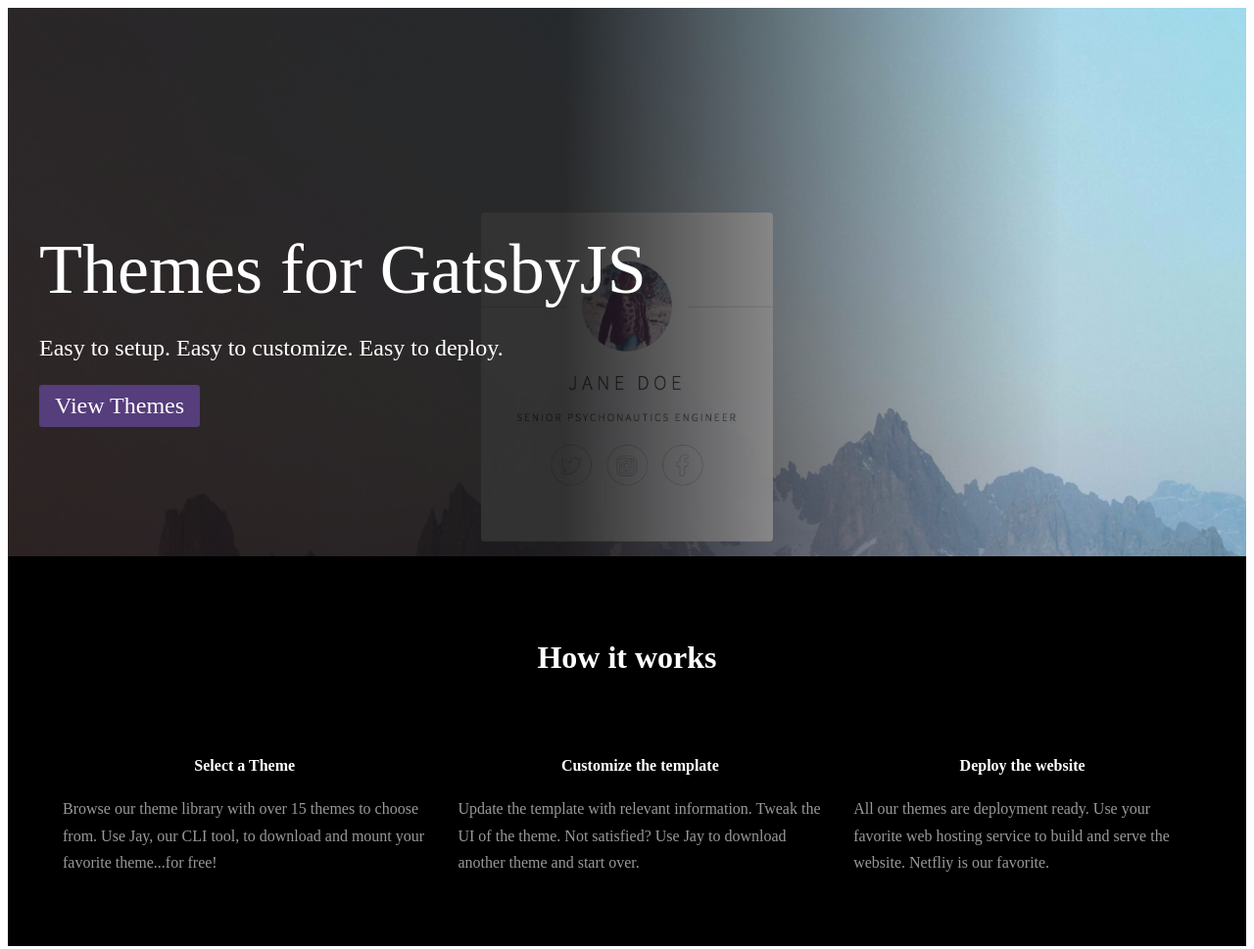
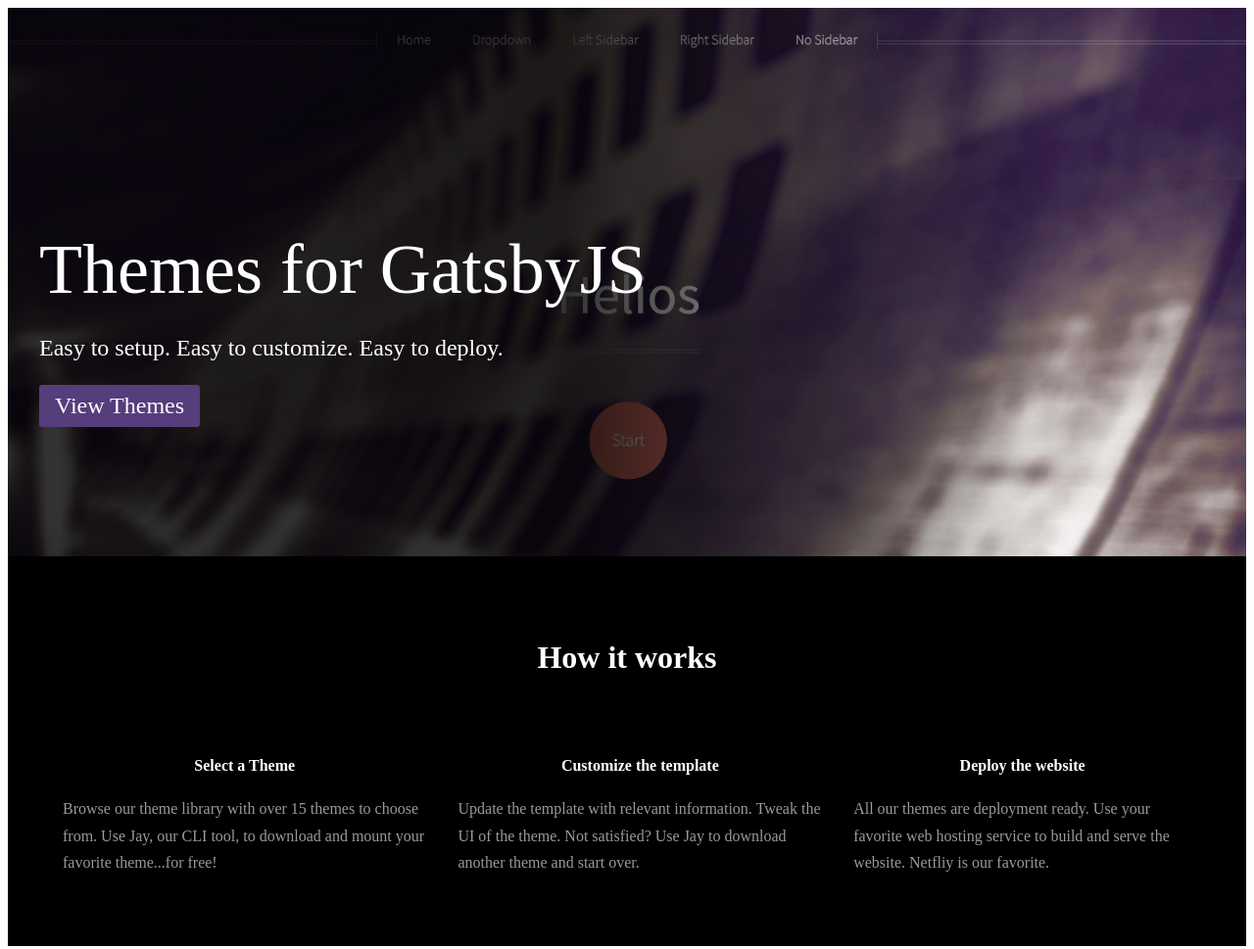
Before and after one commit to nodox/gatsby-manor-docs, a Gatsby site: page / in a window 1280 px wide. Shown: the whole page at 98% size. Built offline with nearby package versions, Linux system fonts and the light colour scheme; Gatsby itself is replaced by a stand-in of ours.

Commit message:
Add progressive image loading to all site wide images.

```diff
--- a/gatsby-config.js
+++ b/gatsby-config.js
@@ -6,6 +6,8 @@
   plugins: [
     'gatsby-plugin-catch-links',
     `gatsby-plugin-react-helmet`,
+    `gatsby-transformer-sharp`,
+    `gatsby-plugin-sharp`,
     {
       resolve: `gatsby-plugin-sass`,
       options: {
@@ -20,6 +22,13 @@
       },
     },
     {
+      resolve: `gatsby-source-filesystem`,
+      options: {
+        name: `images`,
+        path: `${__dirname}/src/images/`
+      }
+    },
+    {
       resolve: 'gatsby-transformer-remark',
       options: {
         plugins: [] // just in case those previously mentioned remark plugins sound cool :)
--- a/package.json
+++ b/package.json
@@ -6,12 +6,15 @@
   "dependencies": {
     "classnames": "^2.2.5",
     "gatsby": "^1.9.102",
+    "gatsby-image": "^1.0.33",
     "gatsby-link": "^1.6.24",
     "gatsby-plugin-catch-links": "^1.0.9",
     "gatsby-plugin-react-helmet": "^1.0.8",
     "gatsby-plugin-sass": "^1.0.13",
+    "gatsby-plugin-sharp": "^1.6.24",
     "gatsby-source-filesystem": "^1.5.8",
     "gatsby-transformer-remark": "^1.7.21",
+    "gatsby-transformer-sharp": "^1.6.16",
     "react-icons": "^2.2.7",
     "react-test-renderer": "^16.2.0"
   },
--- a/src/components/Showcase.jsx
+++ b/src/components/Showcase.jsx
@@ -1,6 +1,7 @@
 import React from 'react';
 import Link from 'gatsby-link';
 import classNames from 'classnames';
+import Img from "gatsby-image";
 
 import "../styles/_showcase.scss";
 
@@ -9,11 +10,8 @@
 import heliosImg from '../images/helios.jpg'
 import identityImg from '../images/identity.jpg'
 
-
-
-
 const Showcase = (props) => {
-  const { data, } = props;
+  const { data, images } = props;
 
   let ActionButton = null;
 
@@ -31,15 +29,23 @@
     'showcase': true,
   });
 
+  var imagesArray = [];
+  Object.keys(images).forEach(key => {
+    imagesArray = [...imagesArray, key];
+  });
+
+  var imageToMount = imagesArray[Math.floor(Math.random() * imagesArray.length)];
 
   return (
     <div className={showcaseClassses}>
       <div className="showcase--images">
         <div className="showcase--gradient">
-          <img className="showcase--img" src={lensImg} />
-          <img className="showcase--img" src={parallelismImg} />
-          <img className="showcase--img" src={heliosImg} />
-          <img className="showcase--img" src={identityImg} />
+          <Img
+            className="showcase--img"
+            title="Theme image"
+            alt="title theme"
+            sizes={images[imageToMount].sizes}
+          />
         </div>
       </div>
 
--- a/src/pages/index.js
+++ /dev/null
@@ -1,63 +0,0 @@
-import React from 'react';
-import Link from 'gatsby-link';
-import Highlight from '../components/Highlight';
-import Showcase from '../components/Showcase';
-import CodeSnippet from '../components/CodeSnippet';
-
-import "../styles/home.scss";
-
-const IndexPage = () => {
-  const data = {
-    hero: {
-      lead: {
-        title: 'Themes for GatsbyJS',
-        partOne: 'Easy to setup. Easy to customize. Easy to deploy.',
-        callToAction: {
-          text: 'View Themes',
-          path: '/themes',
-        },
-      },
-    },
-    highlights: [
-      {
-        headline: 'Select a Theme',
-        content: 'Browse our theme library with over 15 themes to choose from. \
-                  Use Jay, our CLI tool, to download \
-                  and mount your favorite theme...for free!',
-      },
-      {
-        headline: 'Customize the template',
-        content: 'Update the template with relevant information. Tweak the UI of \
-                  the theme. Not satisfied? Use Jay to download another theme \
-                  and start over.',
-      },
-      {
-        headline: 'Deploy the website',
-        content: 'All our themes are deployment ready. Use your favorite web hosting \
-                  service to build and serve the website. \
-                  Netfliy is our favorite.',
-      },
-    ],
-  }
-
-  return (
-    <div>
-      <Showcase data={data.hero} />
-
-      <div className="home-container">
-        <div className="home--section">
-          <h1>How it works</h1>
-        </div>
-        <div className="home--highlight">
-          {data.highlights.map((obj, idx) => {
-            return (
-              <Highlight key={idx} data={obj} />
-            );
-          })}
-        </div>
-      </div>
-    </div>
-  );
-}
-
-export default IndexPage
--- /dev/null
+++ b/src/pages/index.jsx
@@ -0,0 +1,95 @@
+import React from 'react';
+import Link from 'gatsby-link';
+import Highlight from '../components/Highlight';
+import Showcase from '../components/Showcase';
+import CodeSnippet from '../components/CodeSnippet';
+
+import "../styles/home.scss";
+
+class IndexPage extends React.Component {
+  constructor(props) {
+    super(props)
+  }
+
+  render() {
+    const data = {
+      hero: {
+        lead: {
+          title: 'Themes for GatsbyJS',
+          partOne: 'Easy to setup. Easy to customize. Easy to deploy.',
+          callToAction: {
+            text: 'View Themes',
+            path: '/themes',
+          },
+        },
+      },
+      highlights: [
+        {
+          headline: 'Select a Theme',
+          content: 'Browse our theme library with over 15 themes to choose from. \
+                    Use Jay, our CLI tool, to download \
+                    and mount your favorite theme...for free!',
+        },
+        {
+          headline: 'Customize the template',
+          content: 'Update the template with relevant information. Tweak the UI of \
+                    the theme. Not satisfied? Use Jay to download another theme \
+                    and start over.',
+        },
+        {
+          headline: 'Deploy the website',
+          content: 'All our themes are deployment ready. Use your favorite web hosting \
+                    service to build and serve the website. \
+                    Netfliy is our favorite.',
+        },
+      ],
+    }
+
+    return (
+      <div>
+        <Showcase data={data.hero} images={this.props.data}/>
+
+        <div className="home-container">
+          <div className="home--section">
+            <h1>How it works</h1>
+          </div>
+          <div className="home--highlight">
+            {data.highlights.map((obj, idx) => {
+              return (
+                <Highlight key={idx} data={obj} />
+              );
+            })}
+          </div>
+        </div>
+      </div>
+    );
+  }
+
+}
+
+export default IndexPage
+
+export const pageQuery = graphql`
+  query ShowcaseThemeImagesQuery {
+    parallelismImage: imageSharp(id: { regex: "/parallelism/" }) {
+      sizes(maxWidth: 1670 ) {
+        ...GatsbyImageSharpSizes
+      }
+    },
+    identityImage: imageSharp(id: { regex: "/identity/" }) {
+      sizes(maxWidth: 1670 ) {
+        ...GatsbyImageSharpSizes
+      }
+    },
+    heliosImage: imageSharp(id: { regex: "/helios/" }) {
+      sizes(maxWidth: 1670 ) {
+        ...GatsbyImageSharpSizes
+      }
+    },
+    lensImage: imageSharp(id: { regex: "/lens/" }) {
+      sizes(maxWidth: 1670 ) {
+        ...GatsbyImageSharpSizes
+      }
+    },
+  }
+`
--- a/src/styles/_showcase.scss
+++ b/src/styles/_showcase.scss
@@ -50,38 +50,6 @@
   width: 100%;
   height: auto;
   position: absolute;
-}
-
-.showcase--images .showcase--img {
-  animation-name: showCaseFadeInOut;
-  animation-timing-function: ease-in-out;
-  animation-iteration-count: infinite;
-  animation-duration: 8s;
-}
-
-.showcase--images img:nth-of-type(4) {
-  animation-delay: 6s;
-}
-
-.showcase--images img:nth-of-type(3) {
-  animation-delay: 4s;
-}
-
-.showcase--images img:nth-of-type(2) {
-  animation-delay: 2s;
-}
-
-.showcase--images img:nth-of-type(1) {
-  animation-delay: 0;
-}
-
-// http://css3.bradshawenterprises.com/cfimg/#cfimg3
-@keyframes showCaseFadeInOut {
-  0%  { opacity: 1; }
-  17% { opacity: 1; }
-  25% { opacity: 0; }
-  92% { opacity: 0; }
-  100% { opacity: 1; }
 }
 
 .showcase--cta {
```
Also changed, not shown: src/pages/themes.jsx (+52 -27 lines), 1 other file.
